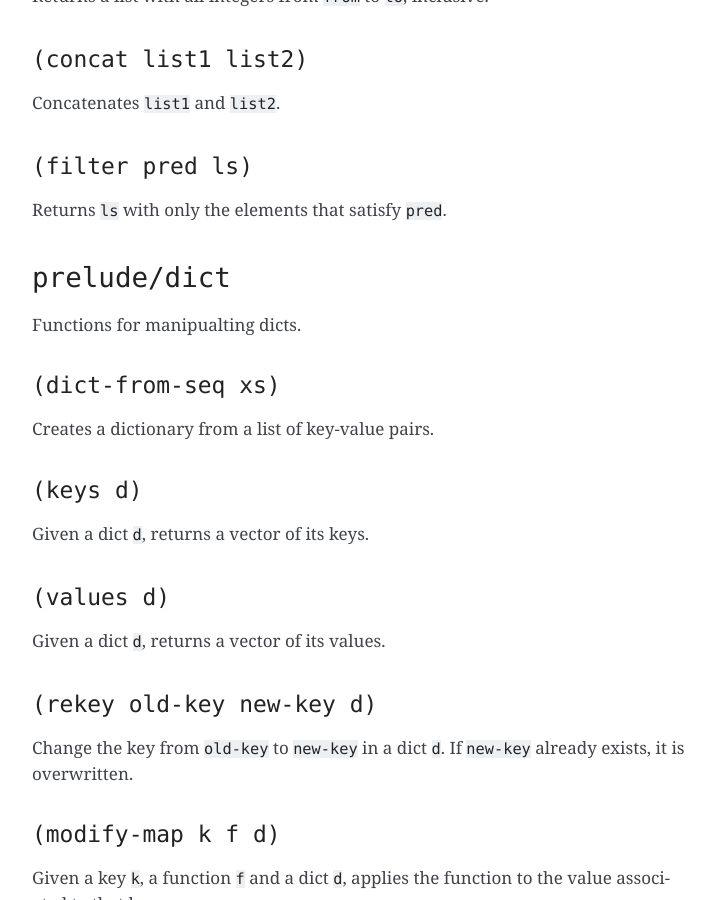
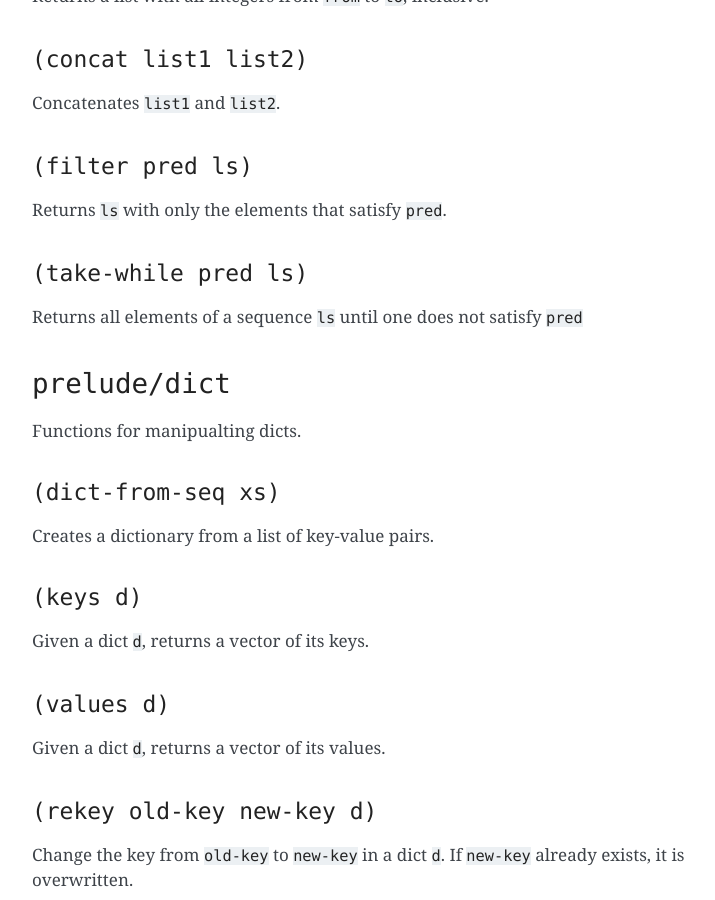
Before and after one commit to radicle-dev/radicle-alpha, a Sphinx documentation site: the page built from docs/source/reference.rst, in a window 1280 px wide and 900 px high, scrolled down 16450 px. Shown: the whole window, without its empty margins (388-1103 px from the left). Built offline with Sphinx 7.4.7, drawn with Linux system fonts in a browser that asks for light colours; pages that are not in the unit, such as notebooks, are missing from menus.

Commit message:
Implement take-while for sequences (#315)
* Implement take-while for sequences

```diff
--- a/docs/source/reference.rst
+++ b/docs/source/reference.rst
@@ -794,6 +794,12 @@ Concatenates ``list1`` and ``list2``.
 
 Returns ``ls`` with only the elements that satisfy ``pred``.
 
+``(take-while pred ls)``
+~~~~~~~~~~~~~~~~~~~~~~~~
+
+Returns all elements of a sequence ``ls`` until one does not satisfy
+``pred``
+
 ``prelude/dict``
 ----------------
 
```
Also changed, not shown: 1 other file.
